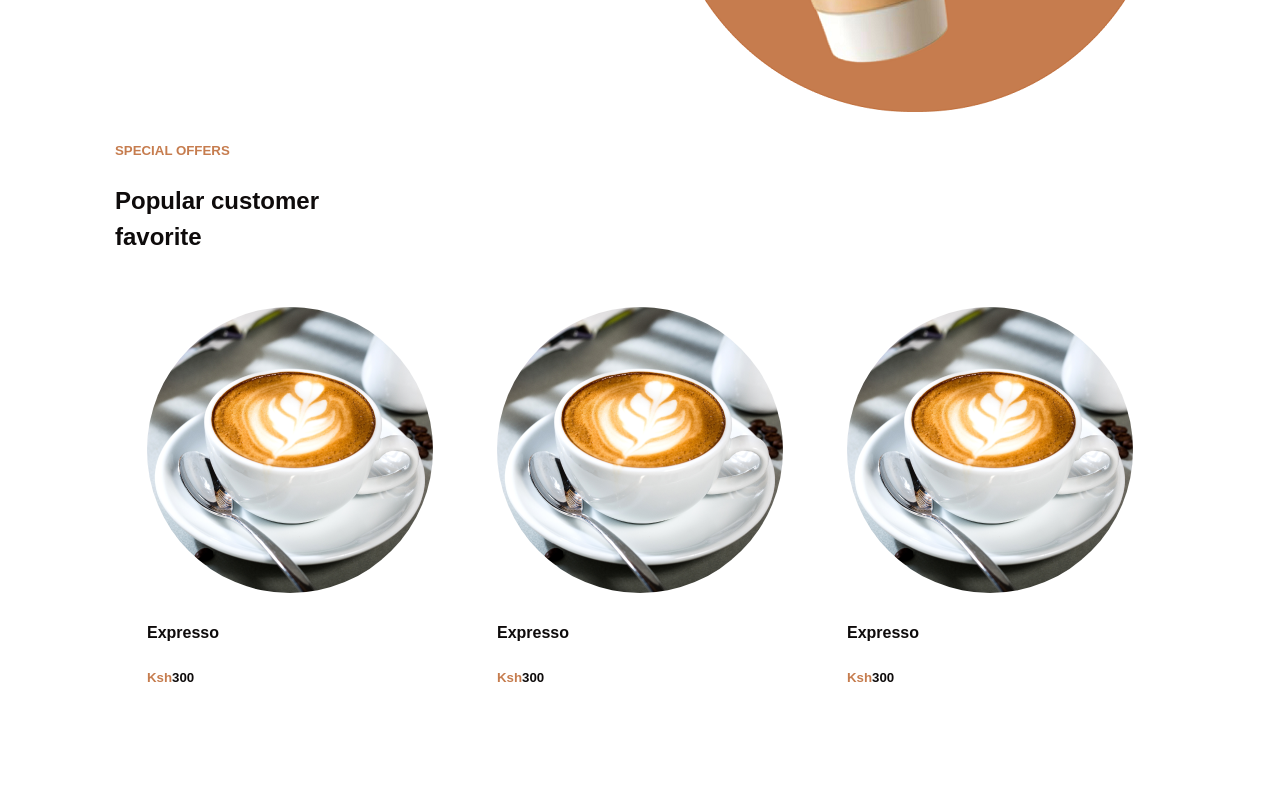
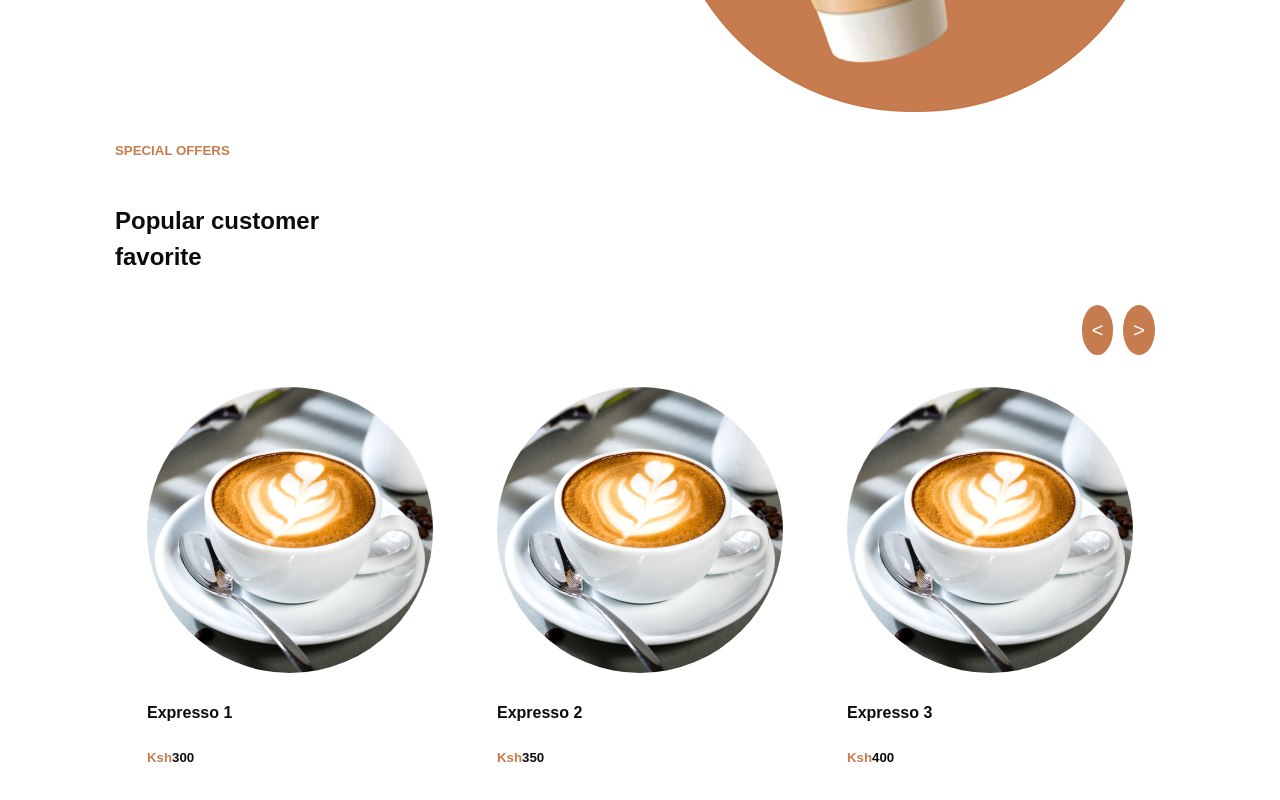
Before and after one commit to sirkaranja/Coffee-cozy, a React (Vite) app: page / in a window 1280 px wide. Shown: the part 512-1312 px from the top of the page. Before the commit the page ends 1286 px from the top, so only its background shows below. Built offline with nearby package versions, Linux system fonts and the light colour scheme.

Commit message:
scrollable arrows

```diff
--- a/src/Components/Offer/Offer.css
+++ b/src/Components/Offer/Offer.css
@@ -10,3 +10,29 @@ img{
 .card-container{
     display: flex;
 }
+
+.offer-title h2{
+    text-align: left;
+}
+.offers-container {
+    display: flex;
+    flex-direction: column;
+    position: relative;
+  }
+
+  .navigation-arrows {
+    display: flex;
+    justify-content: space-between;
+    margin-top: 10px;
+    margin-left: auto;
+  }
+
+  .arrow {
+    cursor: pointer;
+    background-color: #C67C4E;
+    color: #fff;
+    padding: 10px;
+    border-radius: 50%;
+    font-size: 20px;
+    margin-right: 10px;
+  }
--- a/src/Components/Offer/Offer.jsx
+++ b/src/Components/Offer/Offer.jsx
@@ -1,8 +1,42 @@
-import React from 'react'
-import './Offer.css'
-import expresso from '../../assets/expresso.png'
+import React, { useState } from 'react';
+import './Offer.css';
+
+import expresso1 from '../../assets/expresso.png';
+import expresso2 from '../../assets/expresso.png';
+import expresso3 from '../../assets/expresso.png';
 
 const Offer = () => {
+  const [currentCard, setCurrentCard] = useState(0);
+
+  const cardData = [
+    { image: expresso1, title: 'Expresso 1', price: 300 },
+    { image: expresso2, title: 'Expresso 2', price: 350 },
+    { image: expresso3, title: 'Expresso 3', price: 400 },
+    { image: expresso3, title: 'Expresso 3', price: 400 },
+    { image: expresso3, title: 'Expresso 3', price: 400 }
+  ];
+
+  const handleNext = () => {
+    setCurrentCard((prevCard) => (prevCard + 1) % cardData.length);
+  };
+
+  const handleBack = () => {
+    setCurrentCard((prevCard) => (prevCard - 1 + cardData.length) % cardData.length);
+  };
+
+  const renderCards = () => {
+    const startCardIndex = currentCard;
+    const endCardIndex = (currentCard + 2) % cardData.length;
+
+    return cardData.slice(startCardIndex, endCardIndex + 1).map((card, index) => (
+      <div key={index} className="card">
+        <img src={card.image} alt={card.title} />
+        <h4>{card.title}</h4>
+        <h5><span id='price'>Ksh</span>{card.price}</h5>
+      </div>
+    ));
+  };
+
   return (
     <>
       <h5 id='titl'>SPECIAL OFFERS</h5>
@@ -11,33 +45,19 @@ const Offer = () => {
           <h2>Popular customer<br/>
             favorite</h2>
         </div>
+        <div className="navigation-arrows">
+        <div className="arrow" onClick={handleBack}>{'<'}</div>
+        <div className="arrow" onClick={handleNext}>{'>'}</div>
+      </div>
         <div className="card-container">
-        <div className="card">
-            <img src={expresso} alt="" />
-            <h4>Expresso</h4>
-            <h5><span id='price'>Ksh</span>300</h5>
-
+          {renderCards()}
         </div>
-        <div className="card">
-            <img src={expresso} alt="" />
-            <h4>Expresso</h4>
-            <h5><span id='price'>Ksh</span>300</h5>
-
-        </div>
-        <div className="card">
-            <img src={expresso} alt="" />
-            <h4>Expresso</h4>
-            <h5><span id='price'>Ksh</span>300</h5>
-
       </div>
 
-    </div>
+      {/* Navigation buttons */}
 
-    </div>
     </>
+  );
+};
 
-
-  )
-}
-
-export default Offer
+export default Offer;
```
Also changed, not shown: src/assets/Drink.png (added). Lines whose indentation alone changed are shown as unchanged.
